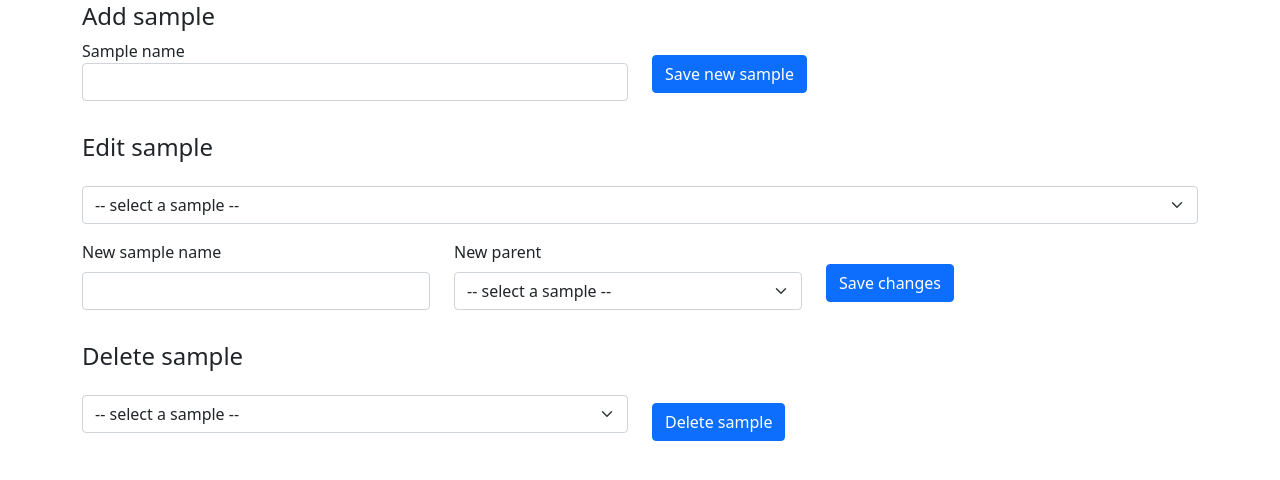
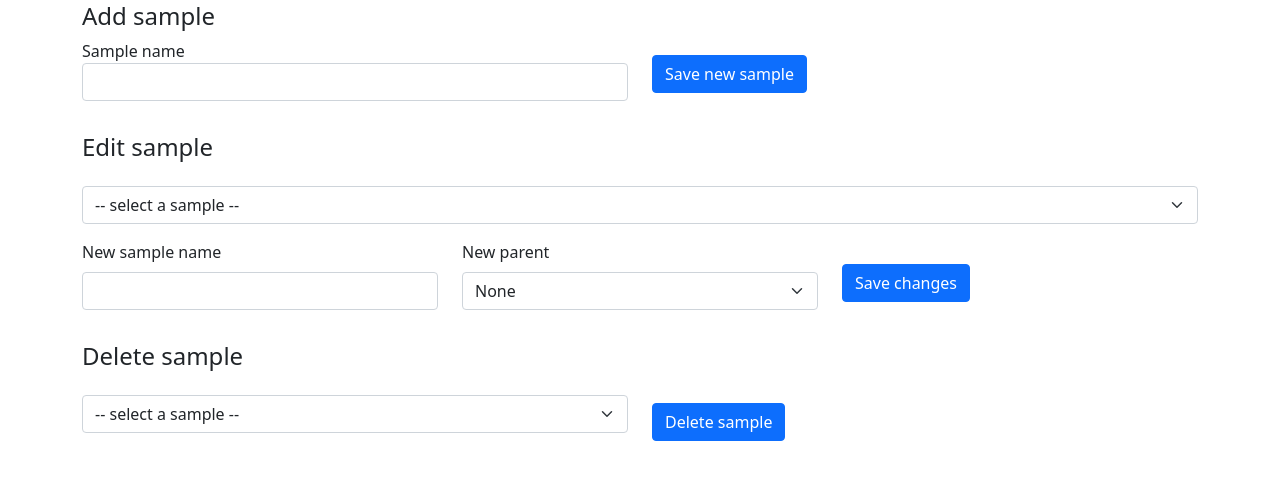
Before and after one commit to LightForm-group/lightform_data_explorer, a Flask app: page /samples/manage in a window 1280 px wide. Shown: the part 157-637 px from the top of the page. Run offline with Flask 2, Linux system fonts and the light colour scheme; data that the repository does not hold is empty; parts of the project's set-up code (start-up, migrations or seed data) failed here and were passed over.

Commit message:
Add None option for parent in sample mangement

```diff
--- a/lf_data_explorer/templates/sample_management.html
+++ b/lf_data_explorer/templates/sample_management.html
@@ -5,7 +5,7 @@
         <h2>Sample Management</h2>
     </div>
 
-    <form class="row my-4" action="{{ url_for('sample_management') }}" method="post">
+    <form class="row my-4" action="{{ url_for('sample_management') }}" method="POST">
         <h4>Add sample</h4>
         <div class="col">
             <label for="sample_name_box">Sample name</label>
@@ -16,8 +16,9 @@
         </div>
     </form>
 
-    <form class="row my-4" action="{{ url_for('sample_management') }}" method="post">
+    <form class="my-4" action="{{ url_for('sample_management') }}" method="POST">
         <h4>Edit sample</h4>
+        <div class="row">
             <div class="col">
                 <select name="sample_selection" class="form-select my-3" aria-label="Select sample to edit">
                     <option disabled selected> -- select a sample --</option>
@@ -25,6 +26,7 @@
                         <option value="{{ sample.id }}">{{ sample.name }}</option>
                     {% endfor %}
                 </select>
+            </div>
         </div>
         <div class="row">
             <div class="col">
@@ -34,7 +36,7 @@
             <div class="col">
                 <label for="new_parent_select">New parent</label>
                 <select name="parent_selection" class="form-select my-2" aria-label="Select sample parent">
-                    <option disabled selected> -- select a sample --</option>
+                    <option selected value="-1">None</option>
                     {% for sample in all_samples %}
                         <option value="{{ sample.id }}">{{ sample.name }}</option>
                     {% endfor %}
@@ -47,7 +49,7 @@
         </div>
     </form>
 
-    <form class="row my-4" action="{{ url_for('sample_management') }}" method="post">
+    <form class="row my-4" action="{{ url_for('sample_management') }}" method="POST">
         <h4>Delete sample</h4>
         <div class="col">
             <select name="sample_selection" class="form-select my-3" aria-label="Select sample to delete">
--- a/lf_data_explorer/templates/samples.html
+++ b/lf_data_explorer/templates/samples.html
@@ -82,9 +82,11 @@
             <div id="sample_experiments" class="my-4">
                 <h3>Measurements</h3>
                 {% if current_sample.measurements %}
+                    <ul>
                     {% for measurement in current_sample.measurements %}
-                        {{ measurement.experiment }} - {{ measurement.url | urlize }}
+                        <li>{{ measurement.experiment }} - {{ measurement.url | urlize }}</li>
                     {% endfor %}
+                    </ul>
                 {% else %}
                     Sample has no measurements.
                 {% endif %}
--- a/lf_data_explorer/views.py
+++ b/lf_data_explorer/views.py
@@ -41,6 +41,8 @@ def sample_management():
             if not new_sample_name:
                 new_sample_name = queries.get_sample_by_id(sample_id).name
             parent_sample = int(request.form["parent_selection"])
+            if parent_sample == -1:
+                parent_sample = None
             result = queries.edit_sample(sample_id, new_sample_name, parent_sample)
             flash(result)
             all_samples = queries.get_all_samples()
```
Lines whose indentation alone changed are shown as unchanged.
